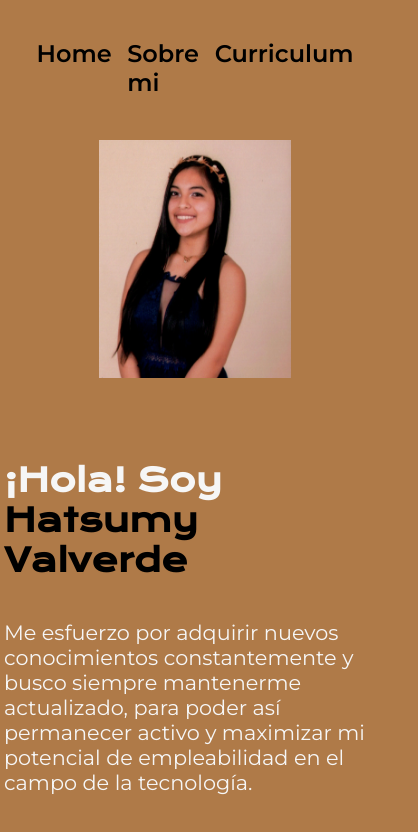
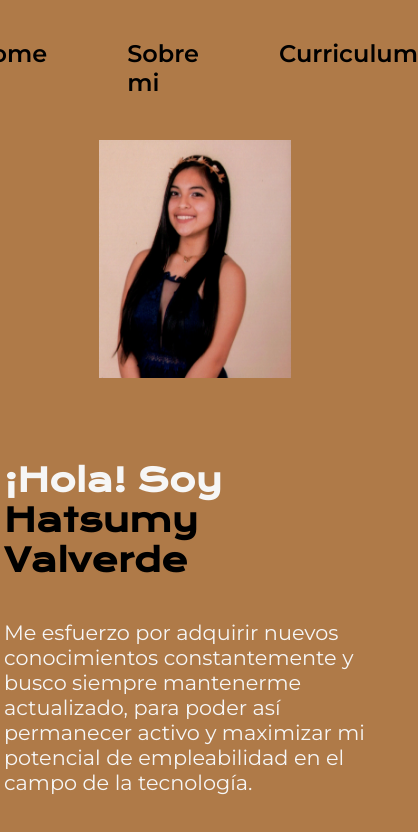
Before and after one commit to Hatsumy/PORTAFOLIO-ALURA, a plain HTML site: page index.html in a window 390 px wide. Shown: the top 832 px of the page, 418 px wide, since content can reach past the window. Drawn offline with nearby package versions, Linux system fonts and the light colour scheme.

Commit message:
Update style.css

```diff
--- a/styles/style.css
+++ b/styles/style.css
@@ -130,7 +130,6 @@ body{
 
     .header__menu{
         justify-content: center;
-        gap: 5%;
     }
 
     .presentacion{
```
